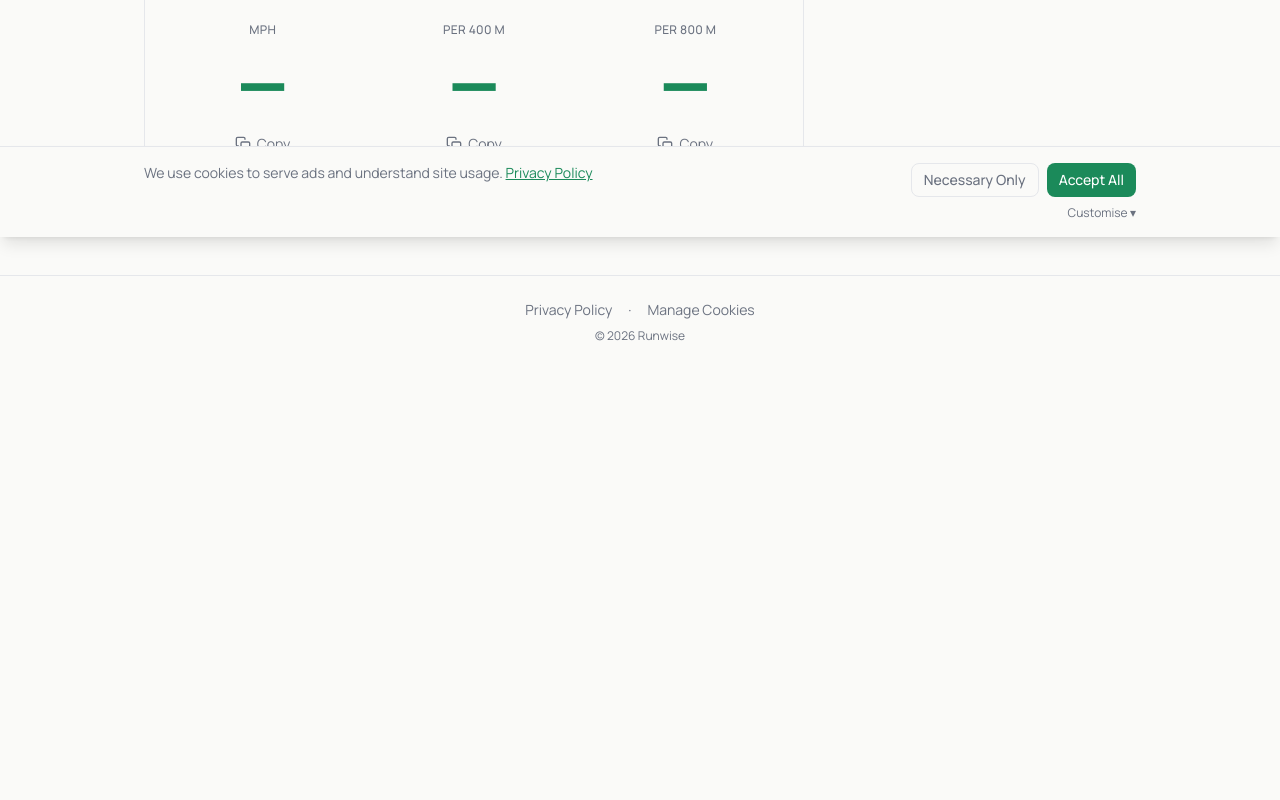
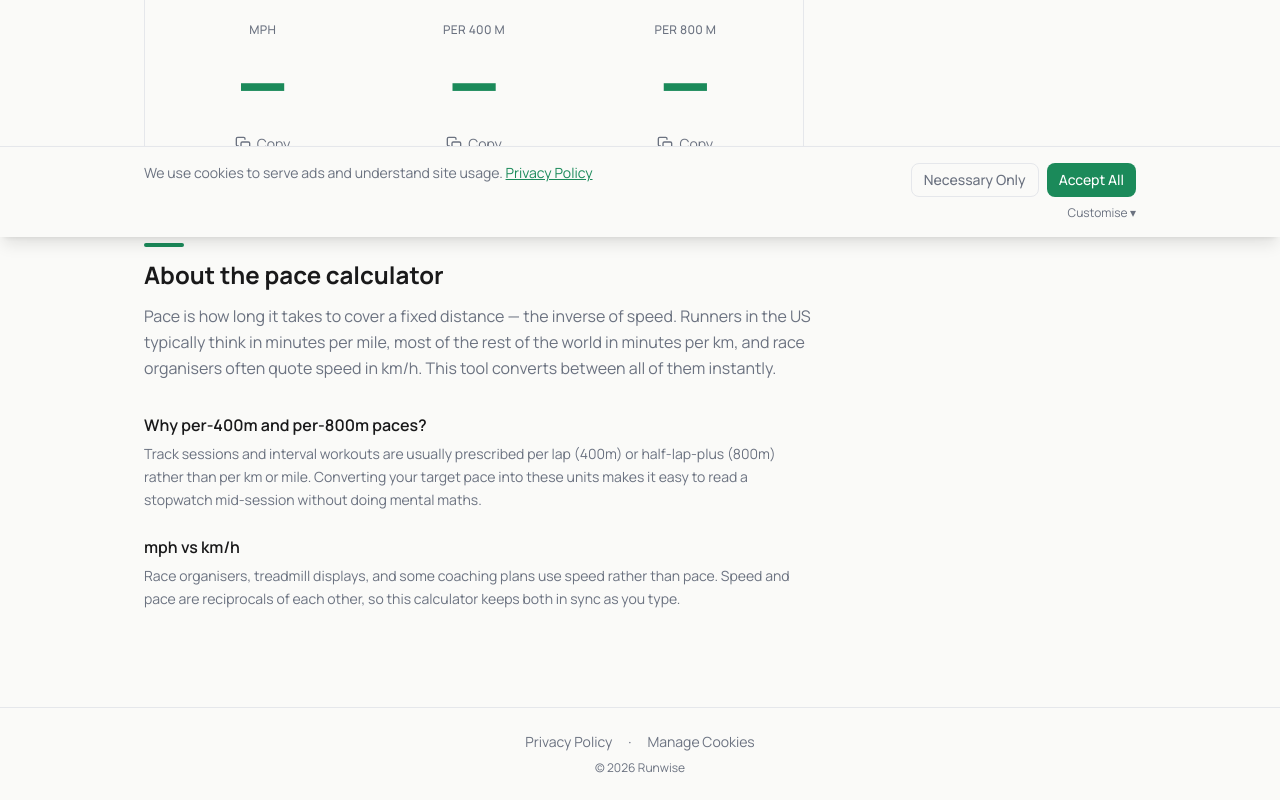
Before and after one commit to alanwaddington/runwise, a SvelteKit app: page /pace in a window 1280 px wide. Shown: the part 563-1363 px from the top of the page. Before the commit the page ends 931 px from the top, so only its background shows below. Built offline with nearby package versions, Linux system fonts and the light colour scheme; no server answers.

Commit message:
seo: add always-visible explainer content to all 6 calculator pages
Adds a shared PageExplainer component with per-page "about this calculator"
copy, rendered regardless of input state so crawlers see real content depth
on first load (unlike the existing conditional in-result explanations).

```diff
--- /dev/null
+++ b/src/lib/components/PageExplainer.svelte
@@ -0,0 +1,29 @@
+<script lang="ts">
+	import { EXPLAINERS } from '$lib/content/explainers';
+
+	interface Props {
+		/** The route path used to look up explainer content. */
+		route: string;
+	}
+
+	let { route }: Props = $props();
+
+	let content = $derived(EXPLAINERS[route]);
+</script>
+
+{#if content}
+	<section class="mt-16 max-w-2xl">
+		<div class="mb-3 h-1 w-10 rounded-full bg-accent" aria-hidden="true"></div>
+		<h2 class="text-xl font-bold text-ink md:text-2xl">{content.heading}</h2>
+		<p class="mt-3 leading-relaxed text-muted">{content.intro}</p>
+
+		<div class="mt-8 space-y-6">
+			{#each content.sections as section (section.heading)}
+				<div>
+					<h3 class="font-semibold text-ink">{section.heading}</h3>
+					<p class="mt-1.5 text-sm leading-relaxed text-muted">{section.body}</p>
+				</div>
+			{/each}
+		</div>
+	</section>
+{/if}
--- /dev/null
+++ b/src/lib/content/explainers.ts
@@ -0,0 +1,103 @@
+export interface ExplainerSection {
+	heading: string;
+	body: string;
+}
+
+export interface PageExplainerContent {
+	heading: string;
+	intro: string;
+	sections: ExplainerSection[];
+}
+
+export const EXPLAINERS: Record<string, PageExplainerContent> = {
+	'/pace': {
+		heading: 'About the pace calculator',
+		intro:
+			'Pace is how long it takes to cover a fixed distance — the inverse of speed. Runners in the US typically think in minutes per mile, most of the rest of the world in minutes per km, and race organisers often quote speed in km/h. This tool converts between all of them instantly.',
+		sections: [
+			{
+				heading: 'Why per-400m and per-800m paces?',
+				body: 'Track sessions and interval workouts are usually prescribed per lap (400m) or half-lap-plus (800m) rather than per km or mile. Converting your target pace into these units makes it easy to read a stopwatch mid-session without doing mental maths.'
+			},
+			{
+				heading: 'mph vs km/h',
+				body: 'Race organisers, treadmill displays, and some coaching plans use speed rather than pace. Speed and pace are reciprocals of each other, so this calculator keeps both in sync as you type.'
+			}
+		]
+	},
+	'/race-predictor': {
+		heading: 'About the race time predictor',
+		intro:
+			'This tool predicts a finish time for one distance based on a real result at another, using Pete Riegel’s widely used endurance-running formula: T₂ = T₁ × (D₂ / D₁)^1.06.',
+		sections: [
+			{
+				heading: 'Why the 1.06 exponent?',
+				body: 'The exponent models how running speed naturally drops off over longer distances due to fatigue. 1.06 is the value Riegel found to fit a wide range of real race results, from 5K through marathon, reasonably well.'
+			},
+			{
+				heading: 'Limitations',
+				body: 'Predictions are most accurate when the two distances are reasonably close and your training matches the target distance — for example, a 5K time-trial predicts a 10K well, but is a rougher estimate for a marathon if you have not done any long runs. Terrain, weather, and pacing strategy on race day are not accounted for.'
+			}
+		]
+	},
+	'/training-paces': {
+		heading: 'About the training pace calculator',
+		intro:
+			'This calculator uses Jack Daniels’ VDOT method to turn a recent race result into a set of training paces matched to your current fitness, rather than generic paces based on age or experience level.',
+		sections: [
+			{
+				heading: 'What is VDOT?',
+				body: 'VDOT is a single number derived from a race performance that reflects your current running fitness — a blend of aerobic capacity and running economy. It is the basis for looking up the training paces below, and for predicting equivalent times at other distances.'
+			},
+			{
+				heading: 'The five training paces',
+				body: 'Easy paces build aerobic base with low strain. Marathon pace trains race-specific endurance. Threshold pace improves your lactate threshold — the fastest pace you can sustain for about an hour. Interval pace targets VO2 max at a hard-but-controlled effort. Repetition pace is the fastest of the five, developing running economy and speed with full recoveries between reps.'
+			}
+		]
+	},
+	'/hr-zones': {
+		heading: 'About heart rate zones',
+		intro:
+			'Training zones split your effort range into bands, each targeting a different physiological adaptation. This calculator supports two ways of setting them: a percentage of maximum heart rate, or Friel’s lactate threshold heart rate (LTHR) method.',
+		sections: [
+			{
+				heading: 'Max HR vs LTHR',
+				body: 'The Max HR method sets zones as percentages of your maximum heart rate, which is simple but can be inaccurate if your true max is unknown or estimated. The LTHR method sets zones relative to your lactate threshold heart rate — the heart rate at your threshold effort — which tends to track training-specific fitness more precisely, and is the method used by TrainingPeaks and many endurance coaches.'
+			},
+			{
+				heading: 'Using zones in training',
+				body: 'Most easy running should sit in Zone 1–2, building aerobic base without excess fatigue. Zone 3 is often called the "grey zone" — hard enough to add fatigue but not targeted enough to build much fitness, so many training plans deliberately avoid spending much time there. Zones 4–5 are reserved for threshold and interval work.'
+			}
+		]
+	},
+	'/vo2max': {
+		heading: 'About the VO2 max estimator',
+		intro:
+			'VO2 max is the maximum rate at which your body can use oxygen during exercise, and one of the strongest predictors of endurance running performance. This tool estimates it from a race result using the VDOT method, rather than requiring a lab test.',
+		sections: [
+			{
+				heading: 'How the estimate is calculated',
+				body: 'Your race time and distance are converted to a VDOT value using Jack Daniels’ formula, which closely tracks VO2 max while also accounting for running economy. The result is then compared against ACSM age- and gender-based norms to place you in a fitness category.'
+			},
+			{
+				heading: 'Why it may differ from your GPS watch',
+				body: 'Devices like Garmin and Coros estimate VO2 max continuously from heart rate and pace trends, which can run several points higher or lower than a race-derived estimate — especially if your watch’s max heart rate setting is inaccurate. Treat both figures as estimates rather than exact physiological measurements.'
+			}
+		]
+	},
+	'/parkrun': {
+		heading: 'About the parkrun predictor',
+		intro:
+			'This tool predicts your parkrun (5K) time from a recent training run or average pace, then compares it against your personal best and shows an age-graded performance rating.',
+		sections: [
+			{
+				heading: 'How predictions are calculated',
+				body: 'Your input is converted to an equivalent 5K time using the Riegel formula — the same method behind the Race Time Predictor — adjusted for the specific distance and effort of your training run.'
+			},
+			{
+				heading: 'How the age-adjusted rating works',
+				body: 'Your time is expressed as a percentage of the age-adjusted world standard for your age and gender, using the WMA/Alan Jones age-factor tables. This lets you compare performances fairly across different ages — a 65-year-old and a 25-year-old running the same time can have very different ratings once age is accounted for.'
+			}
+		]
+	}
+};
--- a/src/routes/hr-zones/+page.svelte
+++ b/src/routes/hr-zones/+page.svelte
@@ -2,6 +2,7 @@
 	import ToolLayout from '$lib/components/ToolLayout.svelte';
 	import InputField from '$lib/components/InputField.svelte';
 	import SeoHead from '$lib/components/SeoHead.svelte';
+	import PageExplainer from '$lib/components/PageExplainer.svelte';
 	import { validatePositive, validateRange } from '$lib/utils/validation';
 	import {
 		calculateMaxHrZones,
@@ -386,3 +387,5 @@
 	{/if}
 
 </ToolLayout>
+
+<PageExplainer route="/hr-zones" />
--- a/src/routes/pace/+page.svelte
+++ b/src/routes/pace/+page.svelte
@@ -3,6 +3,7 @@
 	import ResultDisplay from '$lib/components/ResultDisplay.svelte';
 	import InputField from '$lib/components/InputField.svelte';
 	import SeoHead from '$lib/components/SeoHead.svelte';
+	import PageExplainer from '$lib/components/PageExplainer.svelte';
 	import { validatePositive } from '$lib/utils/validation';
 	import {
 		parsePace,
@@ -145,3 +146,5 @@
 	</div>
 
 </ToolLayout>
+
+<PageExplainer route="/pace" />
--- a/src/routes/parkrun/+page.svelte
+++ b/src/routes/parkrun/+page.svelte
@@ -3,6 +3,7 @@
 	import InputField from '$lib/components/InputField.svelte';
 	import ResultDisplay from '$lib/components/ResultDisplay.svelte';
 	import SeoHead from '$lib/components/SeoHead.svelte';
+	import PageExplainer from '$lib/components/PageExplainer.svelte';
 	import { validatePositive } from '$lib/utils/validation';
 	import { parseTime, formatTime, predictedPaceMinPerKm } from '$lib/utils/race-predictor';
 	import { parsePace, formatPace, minPerKmToMinPerMile } from '$lib/utils/pace';
@@ -466,3 +467,5 @@
 	{/if}
 
 </ToolLayout>
+
+<PageExplainer route="/parkrun" />
--- a/src/routes/race-predictor/+page.svelte
+++ b/src/routes/race-predictor/+page.svelte
@@ -3,6 +3,7 @@
 	import InputField from '$lib/components/InputField.svelte';
 	import CollapsibleField from '$lib/components/CollapsibleField.svelte';
 	import SeoHead from '$lib/components/SeoHead.svelte';
+	import PageExplainer from '$lib/components/PageExplainer.svelte';
 	import { validatePositive } from '$lib/utils/validation';
 	import { STANDARD_DISTANCES, parseTime, buildPredictionTable } from '$lib/utils/race-predictor';
 
@@ -225,3 +226,5 @@
 	{/if}
 
 </ToolLayout>
+
+<PageExplainer route="/race-predictor" />
--- a/src/routes/training-paces/+page.svelte
+++ b/src/routes/training-paces/+page.svelte
@@ -3,6 +3,7 @@
 	import InputField from '$lib/components/InputField.svelte';
 	import CollapsibleField from '$lib/components/CollapsibleField.svelte';
 	import SeoHead from '$lib/components/SeoHead.svelte';
+	import PageExplainer from '$lib/components/PageExplainer.svelte';
 	import { validatePositive } from '$lib/utils/validation';
 	import { STANDARD_DISTANCES, parseTime } from '$lib/utils/race-predictor';
 	import { buildTrainingPaceResult } from '$lib/utils/training-paces';
@@ -264,3 +265,5 @@
 	{/if}
 
 </ToolLayout>
+
+<PageExplainer route="/training-paces" />
--- a/src/routes/vo2max/+page.svelte
+++ b/src/routes/vo2max/+page.svelte
@@ -3,6 +3,7 @@
 	import CollapsibleField from '$lib/components/CollapsibleField.svelte';
 	import InputField from '$lib/components/InputField.svelte';
 	import SeoHead from '$lib/components/SeoHead.svelte';
+	import PageExplainer from '$lib/components/PageExplainer.svelte';
 	import { validatePositive } from '$lib/utils/validation';
 	import { STANDARD_DISTANCES, parseTime, buildPredictionTable } from '$lib/utils/race-predictor';
 	import { calculateVdot } from '$lib/utils/training-paces';
@@ -445,3 +446,5 @@
 	{/if}
 
 </ToolLayout>
+
+<PageExplainer route="/vo2max" />
```
